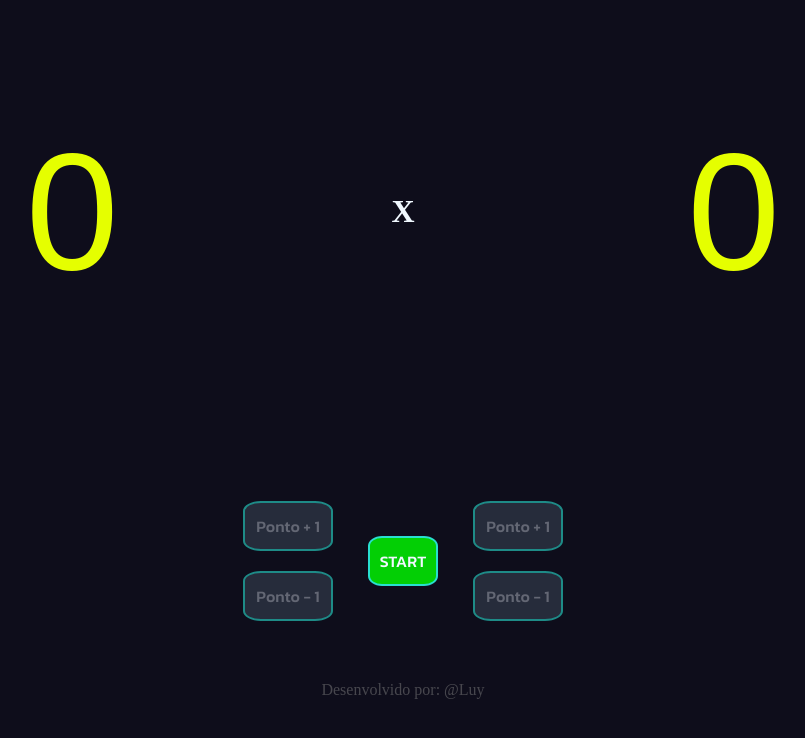
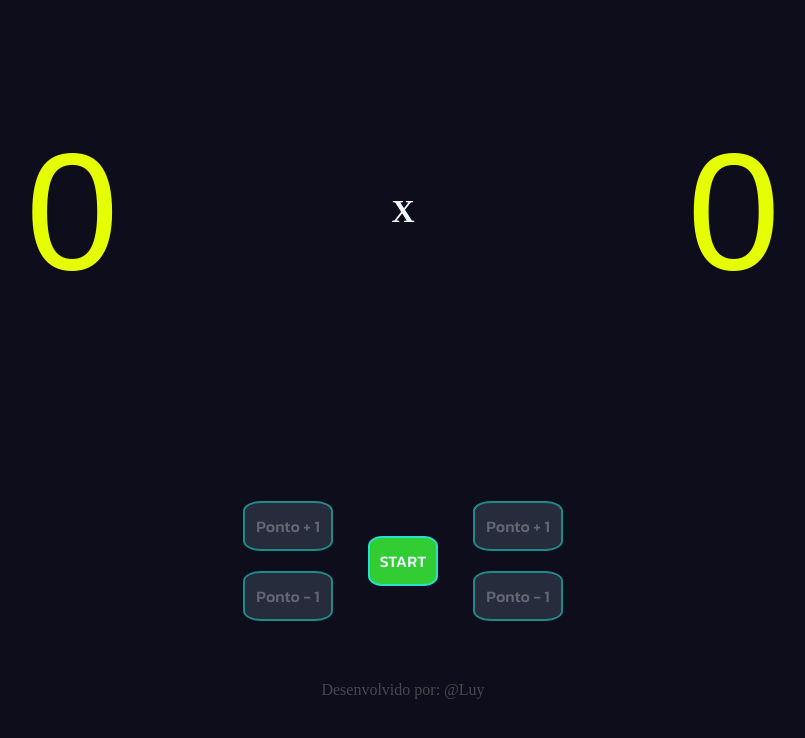
Before and after one commit to luychoyan/Placar_de_Volei, a React (Vite) app: page / in a window 1280 px wide. Shown: the top 738 px of the page, without its empty margins (242-1047 px from the left). Built offline with nearby package versions, Linux system fonts and the light colour scheme; a web font is replaced by a local one.

Commit message:
Update App.css

```diff
--- a/src/App.css
+++ b/src/App.css
@@ -71,7 +71,7 @@ main {
     font-family: "Kanit", sans-serif;
     font-weight: 500;
     font-style: normal;
-    background-color: #00ff00cc;
+    background-color: #32CD32;
     width: 70px;
 }
 #botaoZerar:not(:hover):active{
```
